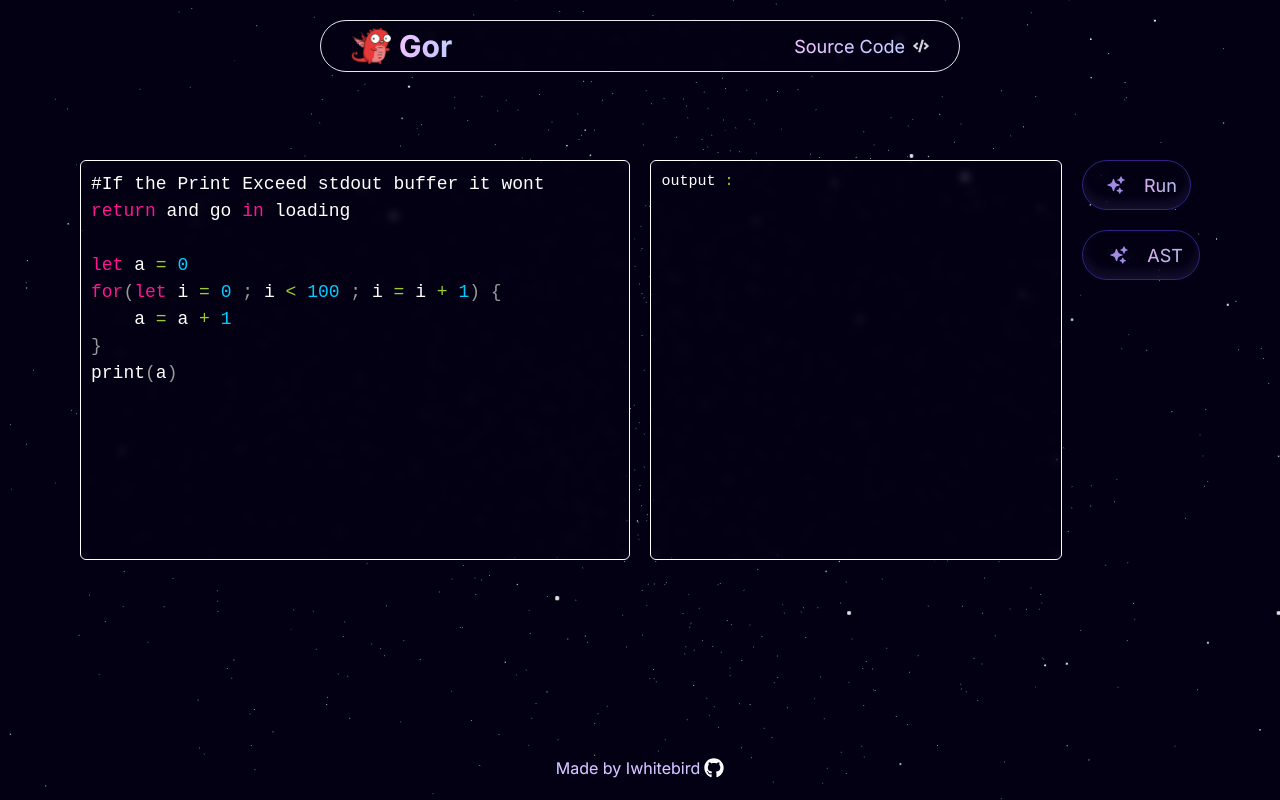
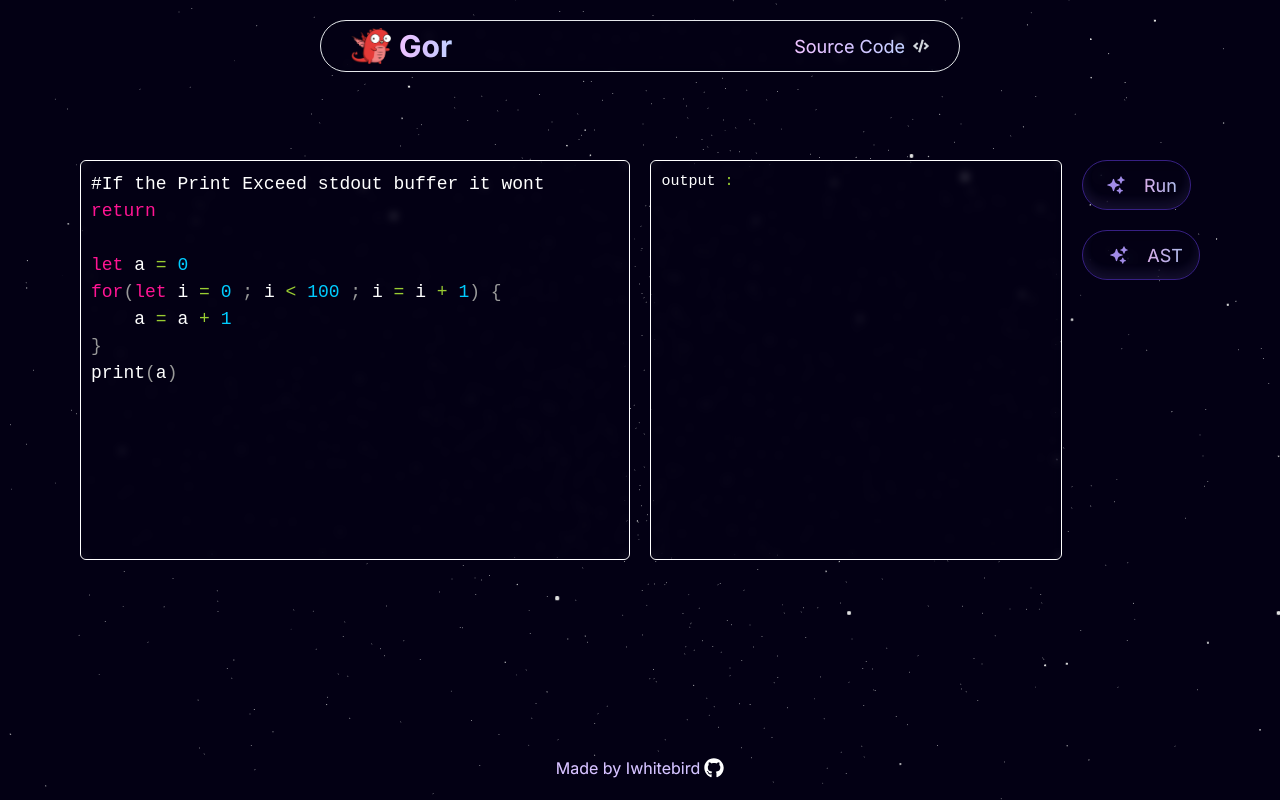
Before and after one commit to IWhitebird/gor-website, a Next.js app: page / in a window 1280 px wide. Built offline with nearby package versions, Linux system fonts and the light colour scheme; a web font is replaced by a local one.

Commit message:
Update HeroContent.tsx

```diff
--- a/components/sub/HeroContent.tsx
+++ b/components/sub/HeroContent.tsx
@@ -12,7 +12,7 @@ const HeroContent = () => {
   const [loading, setLoading] = React.useState(false);
   const [output, setOutput] = React.useState("");
   const [ast , setAst] = React.useState("");
-  const [code, setCode] = React.useState(`#If the Print Exceed stdout buffer it wont return and go in loading
+  const [code, setCode] = React.useState(`#If the Print Exceed stdout buffer it wont return
 
 let a = 0
 for(let i = 0 ; i < 100 ; i = i + 1) {
```
